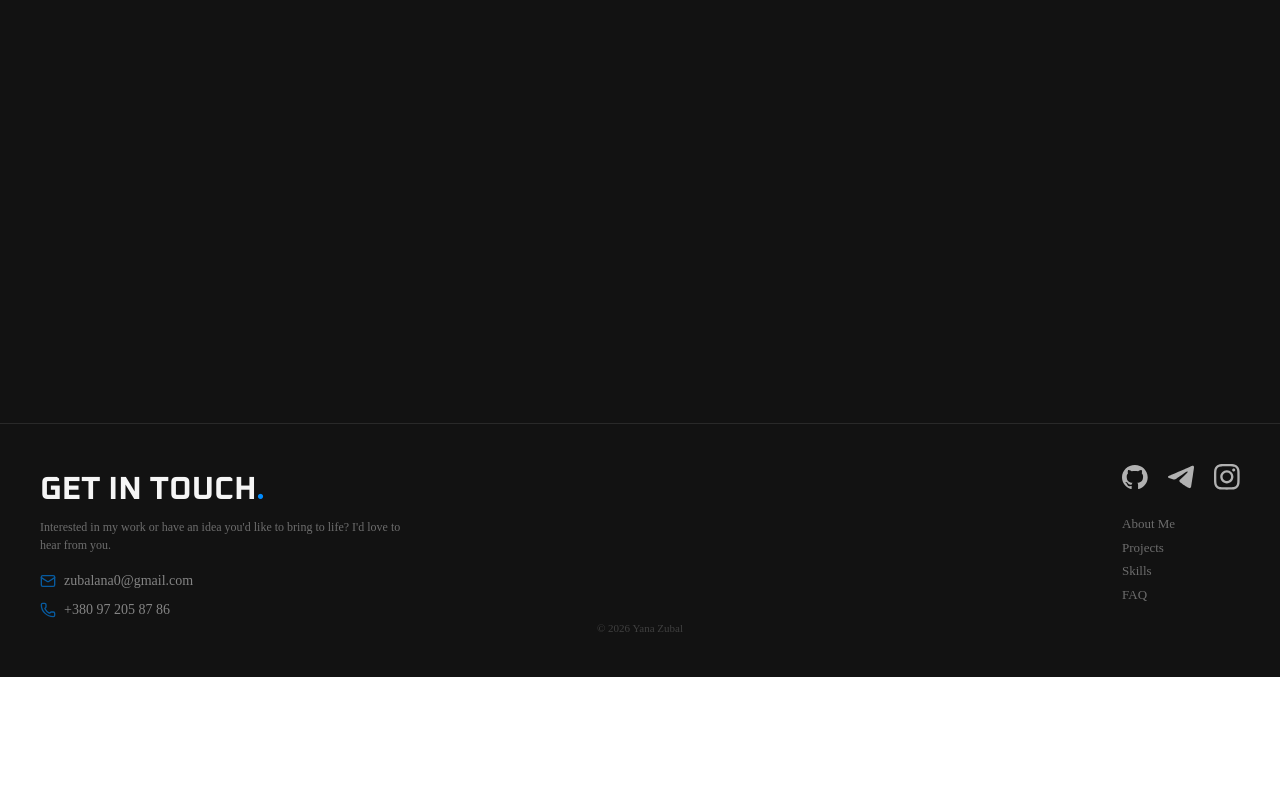
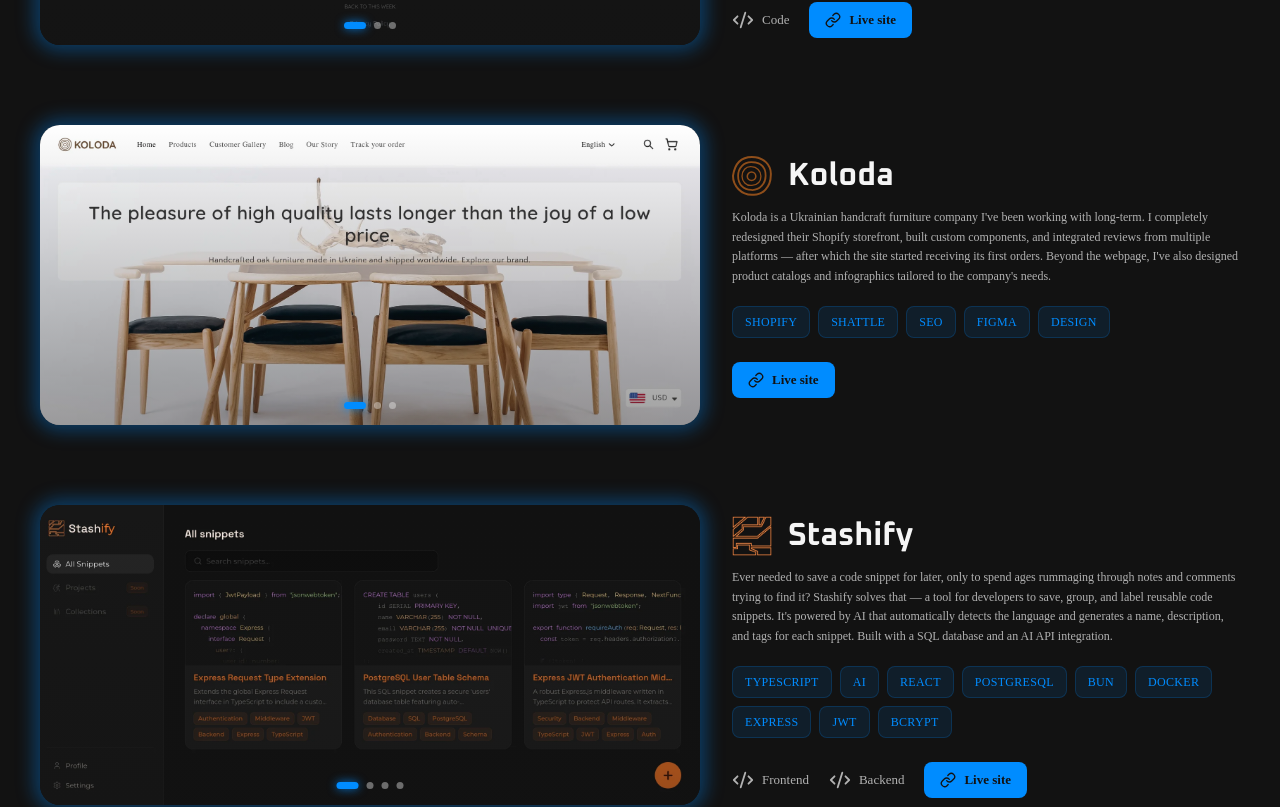
Before and after one commit to ZubalYana/Portfolio-2026, a React (Vite) app: page /projects in a window 1280 px wide. Shown: the part 377-1184 px from the top of the page. Before the commit the page ends 1054 px from the top, so only its background shows below. Built offline with nearby package versions, Linux system fonts and the light colour scheme; a web font is replaced by a local one.

Commit message:
fill the projects page: create extended project card component, insure layout structure & elements visibility

```diff
--- /dev/null
+++ b/src/components/functionalElements/ExtendedProjectCard.tsx
@@ -0,0 +1,216 @@
+import { useState } from "react";
+import { motion, AnimatePresence } from "framer-motion";
+import {
+  CodeXml,
+  Link as LinkIcon,
+  ChevronLeft,
+  ChevronRight,
+} from "lucide-react";
+import type { project } from "../screens/Projects";
+
+interface ExtendedProjectCardProps {
+  project: project;
+  index?: number;
+}
+
+const variants = {
+  enter: (direction: number) => ({
+    x: direction > 0 ? 100 : -100,
+    opacity: 0,
+  }),
+  center: { x: 0, opacity: 1 },
+  exit: (direction: number) => ({
+    x: direction < 0 ? 100 : -100,
+    opacity: 0,
+  }),
+};
+
+export default function ExtendedProjectCard({
+  project,
+  index = 0,
+}: ExtendedProjectCardProps) {
+  const [currentImgIndex, setCurrentImgIndex] = useState(0);
+  const [slideDirection, setSlideDirection] = useState(1);
+  const reversed = index % 2 === 1;
+
+  const nextImage = (e: React.MouseEvent) => {
+    e.stopPropagation();
+    setSlideDirection(1);
+    setCurrentImgIndex((prev) =>
+      prev === project.imagesURLs.length - 1 ? 0 : prev + 1
+    );
+  };
+
+  const prevImage = (e: React.MouseEvent) => {
+    e.stopPropagation();
+    setSlideDirection(-1);
+    setCurrentImgIndex((prev) =>
+      prev === 0 ? project.imagesURLs.length - 1 : prev - 1
+    );
+  };
+
+  const goTo = (i: number) => {
+    setSlideDirection(i > currentImgIndex ? 1 : -1);
+    setCurrentImgIndex(i);
+  };
+
+  return (
+    <motion.section
+      initial={{ opacity: 0, y: 40 }}
+      whileInView={{ opacity: 1, y: 0 }}
+      viewport={{ once: true, margin: "-100px" }}
+      transition={{ duration: 0.6 }}
+      className={`w-full flex flex-col ${
+        reversed ? "lg:flex-row-reverse" : "lg:flex-row"
+      } items-center gap-10 lg:gap-8`}
+    >
+      <div className="relative w-full lg:w-[55%] min-h-[300px] lg:max-h-[320px] rounded-[20px] overflow-hidden shadow-[0_0_18px_6px_rgba(0,140,255,0.35)] group/carousel shrink-0">
+        <AnimatePresence initial={false} custom={slideDirection}>
+          <motion.div
+            key={currentImgIndex}
+            custom={slideDirection}
+            variants={variants}
+            initial="enter"
+            animate="center"
+            exit="exit"
+            transition={{
+              x: { type: "spring", stiffness: 300, damping: 30 },
+              opacity: { duration: 0.2 },
+            }}
+            className="absolute inset-0"
+          >
+            <img
+              src={project.imagesURLs[currentImgIndex]}
+              alt={`${project.name} screenshot ${currentImgIndex + 1}`}
+              className="block w-full h-full object-cover"
+            />
+          </motion.div>
+        </AnimatePresence>
+
+        <div className="absolute inset-0 bg-gradient-to-t from-[#121212]/40 to-transparent pointer-events-none" />
+
+        {project.imagesURLs.length > 1 && (
+          <>
+            <button
+              onClick={prevImage}
+              className="absolute left-3 top-1/2 -translate-y-1/2 p-2 bg-black/50 hover:bg-[#008CFF]/80 backdrop-blur-sm text-white rounded-full opacity-0 group-hover/carousel:opacity-100 transition-all duration-200 z-20"
+            >
+              <ChevronLeft size={20} />
+            </button>
+            <button
+              onClick={nextImage}
+              className="absolute right-3 top-1/2 -translate-y-1/2 p-2 bg-black/50 hover:bg-[#008CFF]/80 backdrop-blur-sm text-white rounded-full opacity-0 group-hover/carousel:opacity-100 transition-all duration-200 z-20"
+            >
+              <ChevronRight size={20} />
+            </button>
+
+            <div className="absolute bottom-4 left-1/2 -translate-x-1/2 flex gap-x-2 z-20">
+              {project.imagesURLs.map((_, i) => (
+                <button
+                  key={i}
+                  onClick={(e) => {
+                    e.stopPropagation();
+                    goTo(i);
+                  }}
+                  className={`h-[7px] rounded-full transition-all duration-300 ${
+                    i === currentImgIndex
+                      ? "w-[22px] bg-[#008CFF] shadow-[0_0_10px_rgba(0,140,255,0.8)]"
+                      : "w-[7px] bg-[#F5F5F5]/40 hover:bg-[#F5F5F5]/70"
+                  }`}
+                />
+              ))}
+            </div>
+          </>
+        )}
+      </div>
+
+      <div className="w-full lg:w-[45%] flex flex-col text-left">
+        <div className="flex items-center gap-x-4">
+          {project.logo && (
+            <div className="w-[40px] h-[40px] shrink-0">
+              <img
+                src={project.logo}
+                alt={`${project.name} logo`}
+                className="w-full h-full object-contain"
+              />
+            </div>
+          )}
+          <h2 className="font-bold text-[26px] sm:text-[32px] text-[#F5F5F5] text-left">
+            {project.name}
+          </h2>
+        </div>
+
+        <p className="text-[12px] leading-relaxed text-[#F5F5F5]/70 text-left mt-2">
+          {project.description_extended}
+        </p>
+
+        <div className="w-full flex flex-wrap gap-2 mt-5">
+          {project.extended_tags
+            ? project.extended_tags.map((tag, i) => (
+                <div
+                  key={i}
+                  className="px-3 py-1.5 bg-[#008CFF]/10 border border-[#008CFF]/20 rounded-[8px] text-[#008CFF] text-[12px] font-medium tracking-wide"
+                >
+                  {tag.toUpperCase()}
+                </div>
+              ))
+            : project.tags.map((tag, i) => (
+                <div
+                  key={i}
+                  className="px-3 py-1.5 bg-[#008CFF]/10 border border-[#008CFF]/20 rounded-[8px] text-[#008CFF] text-[12px] font-medium tracking-wide"
+                >
+                  {tag.toUpperCase()}
+                </div>
+              ))}
+        </div>
+
+        <div className="flex items-center gap-x-5 mt-6">
+          {project.repoLinks ? (
+            <>
+              <a
+                href={project.repoLinks.frontend}
+                target="_blank"
+                rel="noreferrer"
+                className="flex items-center gap-x-2 text-[#F5F5F5]/70 hover:text-[#008CFF] transition-all duration-200 hover:[filter:drop-shadow(0_0_8px_rgba(0,140,255,0.6))]"
+              >
+                <CodeXml size={22} />
+                <span className="text-[13px]">Frontend</span>
+              </a>
+              <a
+                href={project.repoLinks.backend}
+                target="_blank"
+                rel="noreferrer"
+                className="flex items-center gap-x-2 text-[#F5F5F5]/70 hover:text-[#008CFF] transition-all duration-200 hover:[filter:drop-shadow(0_0_8px_rgba(0,140,255,0.6))]"
+              >
+                <CodeXml size={22} />
+                <span className="text-[13px]">Backend</span>
+              </a>
+            </>
+          ) : project.repoLink ? (
+            <a
+              href={project.repoLink}
+              target="_blank"
+              rel="noreferrer"
+              className="flex items-center gap-x-2 text-[#F5F5F5]/70 hover:text-[#008CFF] transition-all duration-200 hover:[filter:drop-shadow(0_0_8px_rgba(0,140,255,0.6))]"
+            >
+              <CodeXml size={22} />
+              <span className="text-[13px]">Code</span>
+            </a>
+          ) : null}
+
+          {project.projectLink && (
+            <a
+              href={project.projectLink}
+              target="_blank"
+              rel="noreferrer"
+              className="flex items-center gap-x-2 px-4 py-2 bg-[#008CFF] text-[#121212] rounded-[8px] text-[13px] font-semibold transition-transform duration-200 hover:scale-[1.04] hover:shadow-[0_0_20px_rgba(0,140,255,0.4)]"
+            >
+              <LinkIcon size={16} />
+              Live site
+            </a>
+          )}
+        </div>
+      </div>
+    </motion.section>
+  );
+}
--- a/src/components/functionalElements/ProjectCard.tsx
+++ b/src/components/functionalElements/ProjectCard.tsx
@@ -6,7 +6,7 @@
   ChevronLeft,
   ChevronRight,
 } from "lucide-react";
-import type { project } from "../screens/FeaturedProjects";
+import type { project } from "../screens/Projects";
 
 interface ProjectCardProps {
   project: project;
--- a/src/components/screens/FeaturedProjects.tsx
+++ b/src/components/screens/FeaturedProjects.tsx
@@ -4,22 +4,6 @@
 import PrimaryButton from "../functionalElements/PrimaryButton";
 import { Eye } from "lucide-react";
 import { projects } from "./Projects";
-
-export interface project {
-  name: string;
-  logo?: string;
-  imagesURLs: string[];
-  description_short: string;
-  description_extended: string;
-  tags: string[];
-  extended_tags?: string[];
-  projectLink?: string;
-  repoLink?: string;
-  repoLinks?: {
-    'frontend'?: string,
-    'backend'?: string
-  };
-}
 
 export default function FeaturedProjects() {
   return (
--- a/src/components/screens/Projects.tsx
+++ b/src/components/screens/Projects.tsx
@@ -1,6 +1,6 @@
 import { motion } from "framer-motion";
 import { ChevronLeft } from "lucide-react";
-
+import ExtendedProjectCard from "../functionalElements/ExtendedProjectCard";
 export const projects = [
   {
     name: "Heptagon",
@@ -55,7 +55,7 @@
     description_short:
       "A snippet manager for devs, powered by AI to auto-tag, name, and describe your code. Built with SQL + AI API integration.",
     description_extended:
-      "Ever needed to save a code snippet for later, only to spend ages rummaging through notes and comments trying to find it? Stashify solves that — a tool for developers to save, group, and label reusable code snippets. It's powered by AI that automatically detects the language and generates a name, description, and tags for each snippet. Built with a SQL database and an AI API integration for a clean, fast experience.",
+      "Ever needed to save a code snippet for later, only to spend ages rummaging through notes and comments trying to find it? Stashify solves that — a tool for developers to save, group, and label reusable code snippets. It's powered by AI that automatically detects the language and generates a name, description, and tags for each snippet. Built with a SQL database and an AI API integration.",
     tags: ["TypeScript", "AI", "React", "PostgreSQL", "Bun"],
     extended_tags: [
       "TypeScript",
@@ -143,6 +143,23 @@
   },
 ];
 
+export interface project {
+  name: string;
+  logo?: string;
+  imagesURLs: string[];
+  description_short: string;
+  description_extended: string;
+  tags: string[];
+  extended_tags?: string[];
+  projectLink?: string;
+  repoLink?: string;
+  repoLinks?: {
+    'frontend'?: string,
+    'backend'?: string
+  };
+}
+
+
 export default function Projects() {
   return (
     <div className="w-screen min-h-screen flex flex-col items-center p-[20px] lg:p-[40px] relative z-10">
@@ -175,6 +192,11 @@
       >
         Projects<span className="text-[#008CFF]">.</span>
       </motion.h1>
+      <div className="w-full flex flex-col mt-8 gap-y-20">
+        {projects.map((project, index)=>(
+            <ExtendedProjectCard project={project} key={index}/>
+        ))}
+      </div>
     </div>
   );
 }
```
